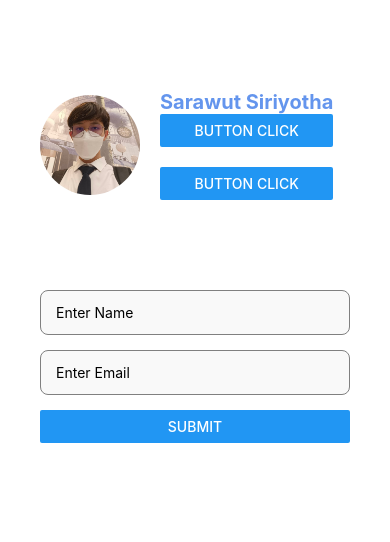
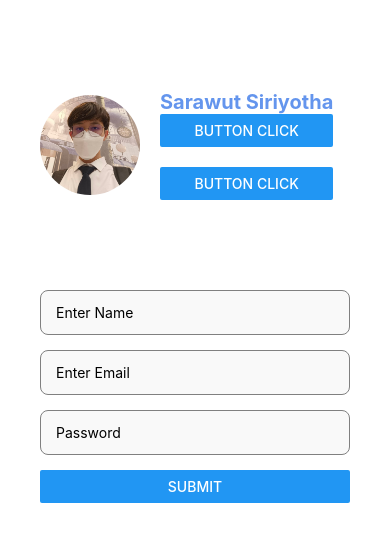
Before and after one commit to Siyatori/2113110916_React_Native, a React Native app: screen / in a window 390 px wide. Shown: the top 542 px of the page. Built offline with nearby package versions, Linux system fonts and the light colour scheme.

Commit message:
Practice4_TextInput_10_08_67

```diff
--- a/component/Login.tsx
+++ b/component/Login.tsx
@@ -1,34 +1,63 @@
-import { View, Text, Button, TextInput, Alert } from 'react-native'
-import React from 'react'
+import { View, Text, Button, TextInput, Alert } from "react-native";
+import React from "react";
 import { stylesLogin } from "../style/styles";
 
 const Login = (): React.JSX.Element => {
-
   const [name, setName] = React.useState("");
   const [email, setEmail] = React.useState("");
+  const [password, setPassword] = React.useState("");
+  const validateEmail = (email: string): boolean => {
+    const recheckEmail = /\S+@\S+\.\S+/;
+    return recheckEmail.test(email);
+  };
 
   const buttonSubmit = () => {
-    if(name == "" && email ==""){
-      Alert.alert("Alert", "Please Enter Name & Email")
+    let errorMessage = "";
+    if (!name) {
+      errorMessage += "Please Enter Name\n";
     }
-    else if(name == ""){
-      Alert.alert("Alert", "Please Enter Name")
+    if (!email) {
+      errorMessage += "Please Enter Email\n";
+    } else if (!validateEmail(email)) {
+      errorMessage += "Invalid Email Format\n";
     }
-    else if(email == ""){
-      Alert.alert("Alert", "Please Enter Email")
+
+    if (!password) {
+      errorMessage += "Please Enter Password\n";
+    } else if (password.length < 6) {
+      errorMessage += "Password must be at lease 6 characters\n";
     }
-    else{
-      Alert.alert("Alert", "Success")
+
+    if (errorMessage) {
+      Alert.alert("Error", errorMessage.trim(), [{ text: "OK" }]);
+      return;
     }
-  }
+    Alert.alert("Alert", "Success", [{ text: "OK" }]);
+  };
 
   return (
     <View style={stylesLogin.container}>
-      <TextInput style={stylesLogin.input} placeholder='Enter Name' value={name} onChangeText={setName}></TextInput>
-      <TextInput style={stylesLogin.input} placeholder='Enter Email' value={email} onChangeText={setEmail}></TextInput>
-      <Button title='submit' onPress={buttonSubmit} />
+      <TextInput
+        style={stylesLogin.input}
+        placeholder="Enter Name"
+        value={name}
+        onChangeText={setName}
+      ></TextInput>
+      <TextInput
+        style={stylesLogin.input}
+        placeholder="Enter Email"
+        value={email}
+        onChangeText={setEmail}
+      ></TextInput>
+      <TextInput
+        style={stylesLogin.input}
+        placeholder="Password"
+        value={password}
+        onChangeText={setPassword}
+      ></TextInput>
+      <Button title="submit" onPress={buttonSubmit} />
     </View>
-  )
-}
+  );
+};
 
-export default Login
+export default Login;
```
